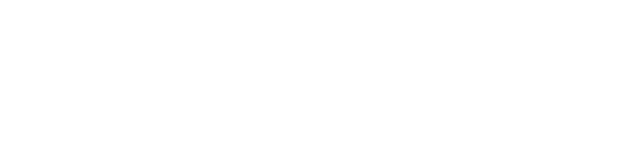
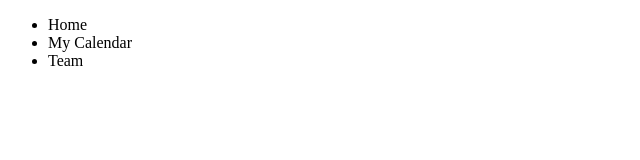
Before and after one commit to scottdiallo/shiftSwap, a plain HTML site: page index.html in a window 1280 px wide. Shown: the whole page, without its empty margins (0-640 px from the left). Drawn offline with nearby package versions, Linux system fonts and the light colour scheme.

Commit message:
navBar created

```diff
--- a/index.html
+++ b/index.html
@@ -7,7 +7,18 @@
     <link rel="stylesheet" href="css/main.css">
 </head>
 <body>
+<div class="container">
+    <nav class="navBar">
+        <ul>
+            <li>Home</li>
+            <li>My Calendar</li>
+            <li>Team</li>
+        </ul>
+    </nav>
 
+
+
+</div>
 
 
 <script   src="https://code.jquery.com/jquery-2.2.3.min.js"   integrity="sha256-a23g1Nt4dtEYOj7bR+vTu7+T8VP13humZFBJNIYoEJo="   crossorigin="anonymous"></script>
```
